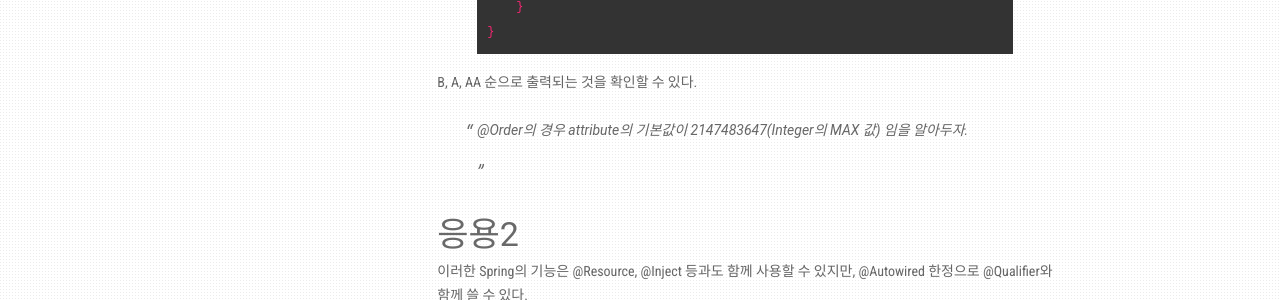
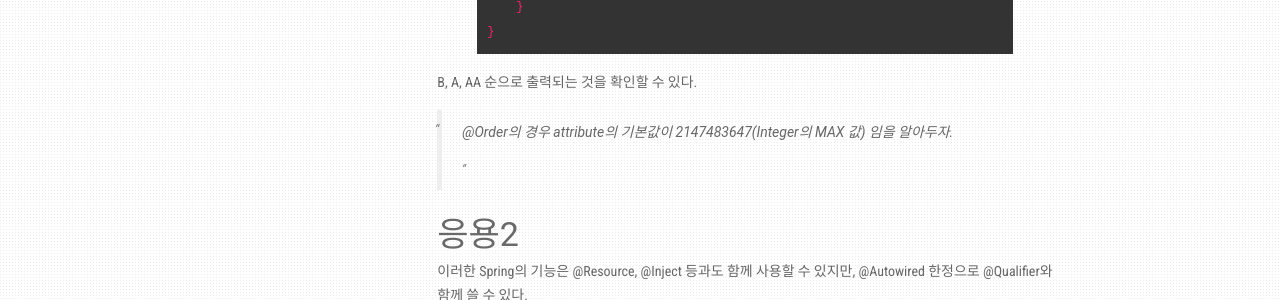
Before and after one commit to CyanRYi/sollabs-demo, a Jekyll site: the page built from _posts/ko/2019-03-02-Multiple-Autowired.md, in a window 1280 px wide. Shown: the part 2636-2936 px from the top of the page. Built offline with Jekyll 4.4.1, drawn with Linux system fonts in a browser that asks for light colours; nearby versions of some CDN libraries.

Commit message:
blockquote css를 복원하고 fb_button을 위한 class명을 수정

```diff
--- a/_includes/fb_buttons.html
+++ b/_includes/fb_buttons.html
@@ -2,5 +2,5 @@
     {% if useShareButton != false %}
         {% assign useShareButton = true %}
     {% endif %}
-    <div class="fb-like" data-href="{{ refererUri }}" data-layout="button_count" data-action="like" data-size="small" data-show-faces="false" data-share="{{ useShareButton }}"></div>
+    <div class="float-right" data-href="{{ refererUri }}" data-layout="button_count" data-action="like" data-size="small" data-show-faces="false" data-share="{{ useShareButton }}"></div>
 {% endif %}
--- a/static/css/main.css
+++ b/static/css/main.css
@@ -42,10 +42,27 @@ a.footnote {
   font-style: italic;
   text-decoration: underline;
 }
-.fb-like {
+blockquote {
+    padding: 10px 20px;
+    margin: 0 0 20px;
+    font-size: 15px;
+    border-left: 5px solid #eee;
+}
+footer {
+    border-top: 1px solid #F7F1F1;
+    width: 100%;
+    height: 10px;
+    margin-top: 10px;
+    margin-bottom: 3em;
+    padding-top: 10px;
+    color: #C2C2C2;
+    font-size: 13px;
+    bottom: 0;
+    padding-bottom: 10px;
+}
+.float-right {
   float: right;
 }
-
 /* Layout */
 .main-layout {
   background: #fff;
@@ -73,24 +90,6 @@ div.content pre {
   font-size: 12px;
   border: none;
 }
-.highlight > pre {
-    background: #333333;
-    word-wrap: normal;
-    white-space: pre; /* Solves horizontal scroll via black magic */
-}
-footer {
-  border-top: 1px solid #F7F1F1;
-  width: 100%;
-  height: 10px;
-  margin-top: 10px;
-  margin-bottom: 3em;
-  padding-top: 10px;
-  color: #C2C2C2;
-  font-size: 13px;
-  bottom: 0;
-  padding-bottom: 10px;
-}
-
 /* Left column */
 div.sidebar {
   font-size: 13px;
```
